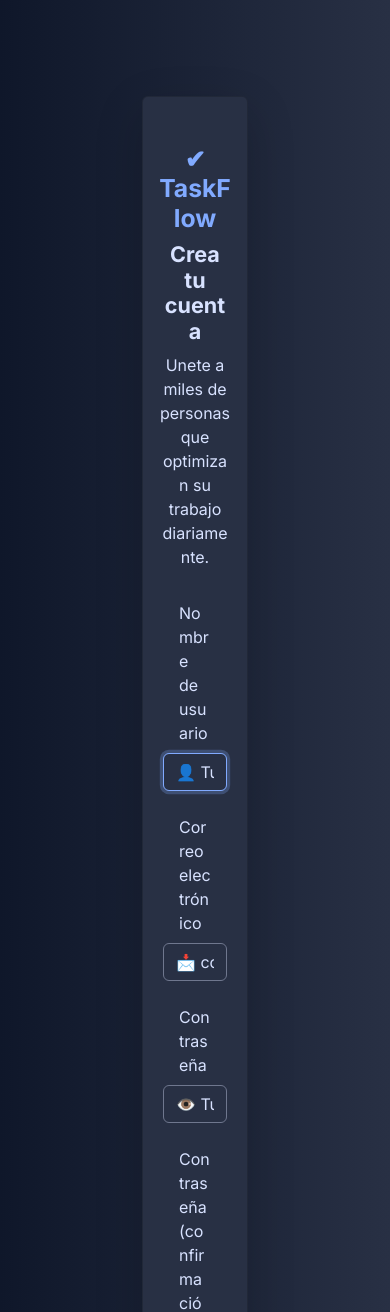
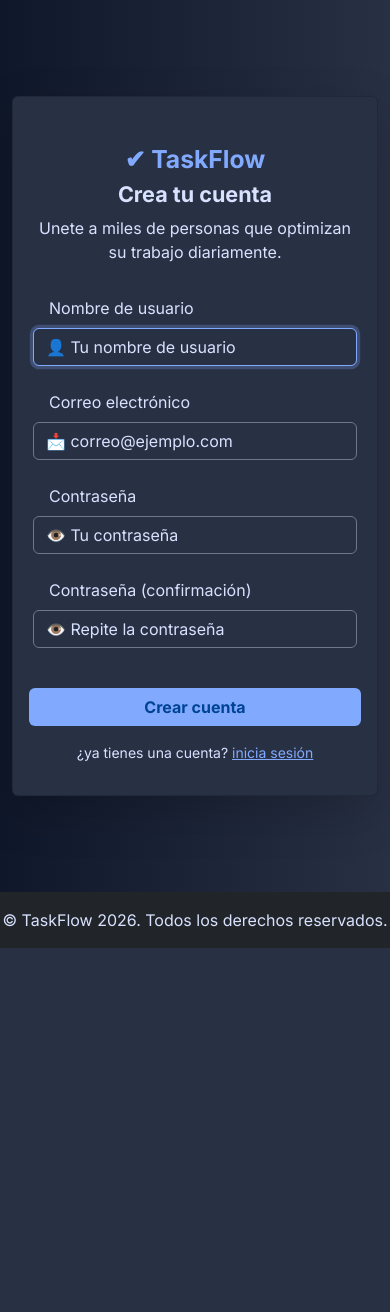
Before and after one commit to nicolas-202/Django-practica-gestion-de-tareas, a Django app: page /register/ in a window 390 px wide; the page is wider, and only the part inside the window is pictured. Shown: the part 61-1373 px from the top of that part. After the commit the page ends 1009 px from the top of that part, so only its background shows below. Run offline with Django 5.2, Linux system fonts and the light colour scheme.

Commit message:
Haciendo pagina responsive

```diff
--- a/projects/templates/base.html
+++ b/projects/templates/base.html
@@ -12,8 +12,6 @@
 <body>
     <header>
         <nav class="navbar navbar-expand px-5">
-
-
                 {% if user.is_authenticated %}
                 <a class="navbar-brand mx-5 px-5 fs-3" href="{% url 'home' %}">✔ TaskFlow</a>
                 <ul class="navbar-nav ms-auto">
--- a/projects/templates/login.html
+++ b/projects/templates/login.html
@@ -3,7 +3,7 @@
 {% block content %}
 <div class="container">
     <div class="row justify-content-center my-5">
-        <div class="col-4 my-5">
+        <div class="col-12 col-sm-10 col-md-8 col-lg-6 col-xl-4 my-5 ">
             <div class="card shadow-lg px-3 pt-5 pb-2 text-center form-card">
                 <h1 class="fs-2">✔ TaskFlow</h1>
                 <h2 class="fs-4">Bienvenido de nuevo</h2>
--- a/projects/templates/register.html
+++ b/projects/templates/register.html
@@ -3,7 +3,7 @@
 {% block content %}
 <div class="container">
     <div class="row justify-content-center my-5">
-        <div class="col-4 my-5">
+        <div class="col-12 col-sm-10 col-md-8 col-lg-6 col-xl-4 my-5">
             <div class="card shadow-lg px-3 pt-5 pb-3 text-center form-card">
                 <h1 class="fs-2">✔ TaskFlow</h1>
                 <h2 class="fs-4">Crea tu cuenta</h2>
```
